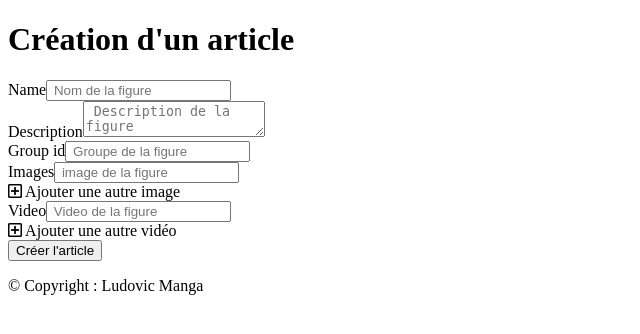
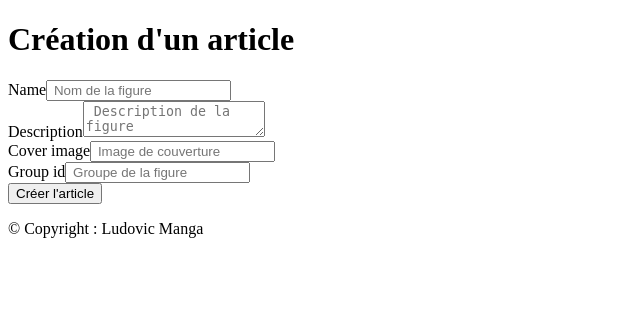
Before and after one commit to Ludovicmanga/SnowTricks_Project, a Symfony app: template templates/trick/creation.html.twig in a window 1280 px wide. Shown: the part 90-424 px from the top of the page, without its empty margins (0-640 px from the left). Run offline with Twig, Linux system fonts and the light colour scheme; the template is opened without the code that fills it, so the values that code supplies are empty; form fields are guessed from the names that the template uses; some libraries are stand-ins or nearby versions.

Commit message:
advancements

```diff
--- a/templates/trick/creation.html.twig
+++ b/templates/trick/creation.html.twig
@@ -8,11 +8,8 @@
 
 {{ form_row(formTrickCreation.name, { 'attr' : {'placeholder' : " Nom de la figure"} })}}
 {{ form_row(formTrickCreation.description, { 'attr' : {'placeholder' : " Description de la figure"} })}}
-{{ form_row(formTrickCreation.GroupId, { 'attr' : {'placeholder' : " Groupe de la figure"} })}}
-{{ form_row(formTrickCreation.images, { 'attr' : {'placeholder' : " image de la figure"} })}}
-<i class="far fa-plus-square"></i> Ajouter une autre image
-{{ form_row(formTrickCreation.video, { 'attr' : {'placeholder' : " Video de la figure"} })}}
-<i class="far fa-plus-square"></i> Ajouter une autre vidéo<br>
+{{ form_row(formTrickCreation.coverImage, { 'attr' : {'placeholder' : " Image de couverture"} })}}
+{{ form_row(formTrickCreation.groupId, { 'attr' : {'placeholder' : " Groupe de la figure"} })}}
 <button type="submit">Créer l'article</button>
 
 {{ form_end(formTrickCreation)}}
```
Also changed, not shown: src/Controller/TrickController.php (+3 -10 lines), src/Form/TrickType.php (added, +28 -0 lines).
